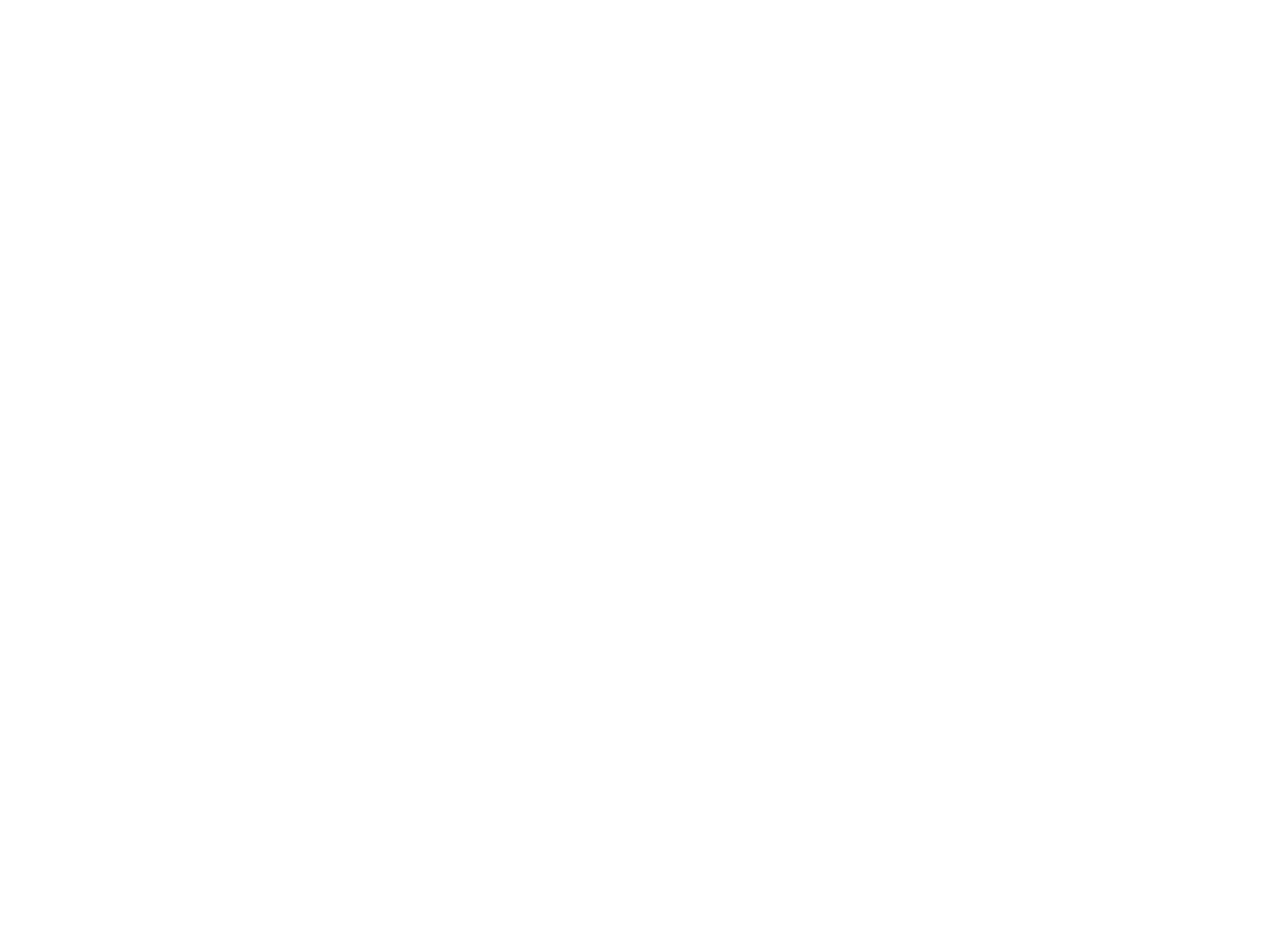
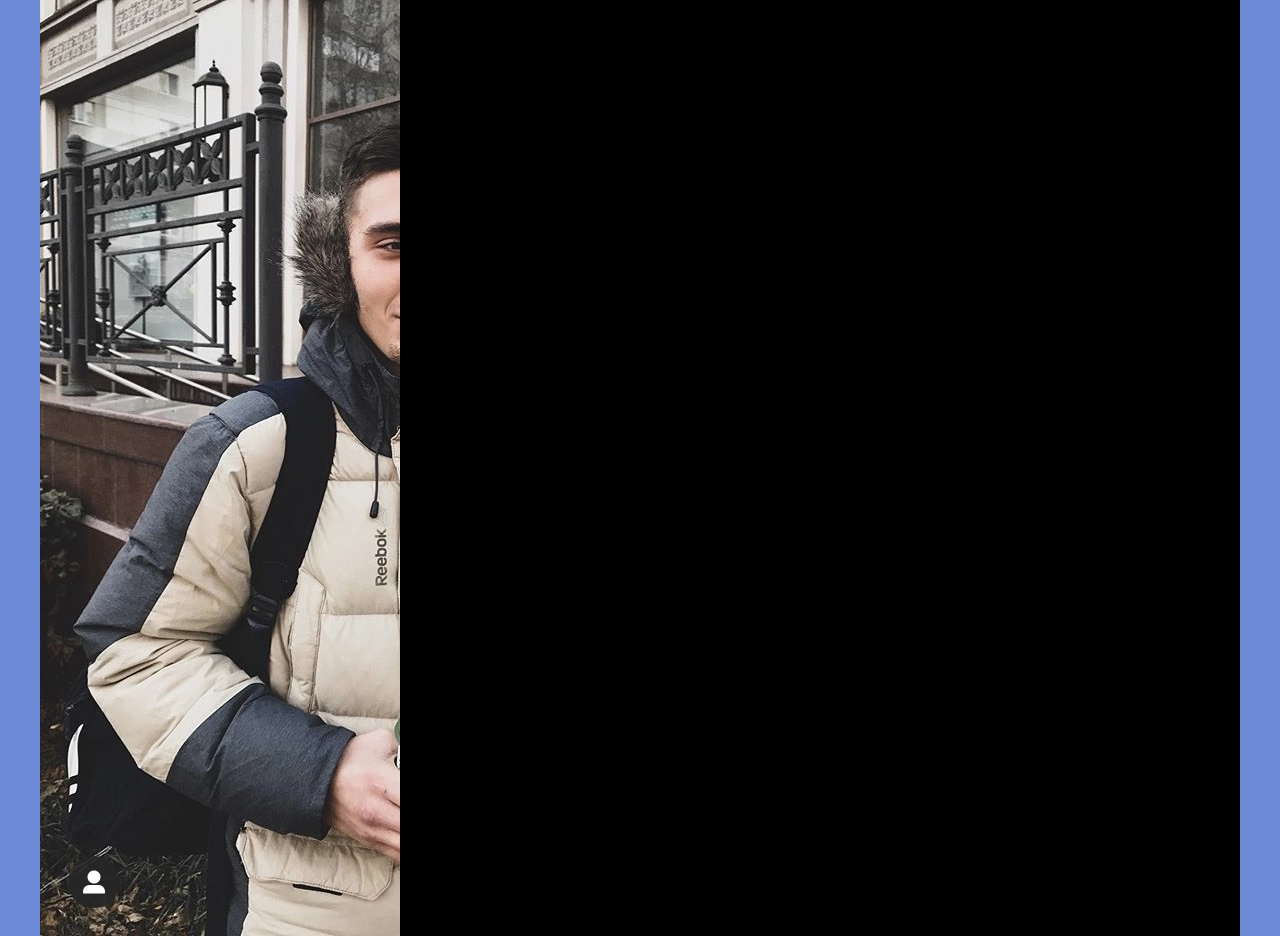
Before and after one commit to Seyk668/rsschool-cv, a plain HTML site: page index.html in a window 1280 px wide. Before the commit the page ends 800 px from the top, so only its background shows below. Drawn offline with Linux system fonts and the light colour scheme.

Commit message:
feat: add photo

```diff
--- a/index.html
+++ b/index.html
@@ -4,9 +4,24 @@
     <meta charset="UTF-8">
     <meta http-equiv="X-UA-Compatible" content="IE=edge">
     <meta name="viewport" content="width=device-width, initial-scale=1.0">
-    <title>CV#2</title>
+    <link rel="stylesheet" href="style.css">
+    <title>CV</title>
 </head>
 <body>
 
+    <header class="header">
+        <div class="container">
+            <div class="header__container">
+                <div class="header__photo">
+                    <img src="/rsschool-cv/images/avatar.jpg" alt="Аватар">
+                </div>
+                <div class="header__right">
+                    <nav class="header__nav"></nav>
+                    <div class="header__about"></div>
+                </div>
+            </div>
+        </div>
+    </header>
+
 </body>
 </html>
--- a/style.css
+++ b/style.css
@@ -0,0 +1,26 @@
+body {
+    margin: 0;
+    font-family: 'Monserrat', sans-serif;
+    box-sizing: border-box;
+    background: #6C8AD5;
+}
+
+.container {
+    margin: 0 auto;
+    overflow: hidden;
+    width: 1200px;
+}
+
+.header__container {
+    width: 100%;
+    display: flex;
+    text-transform: uppercase;
+    background-color: black;
+    text-align: center;
+}
+
+.header__photo {
+    width: 30%;
+    display: flex;
+    overflow: hidden;
+}
```
Also changed, not shown: images/avatar.jpg (added).
